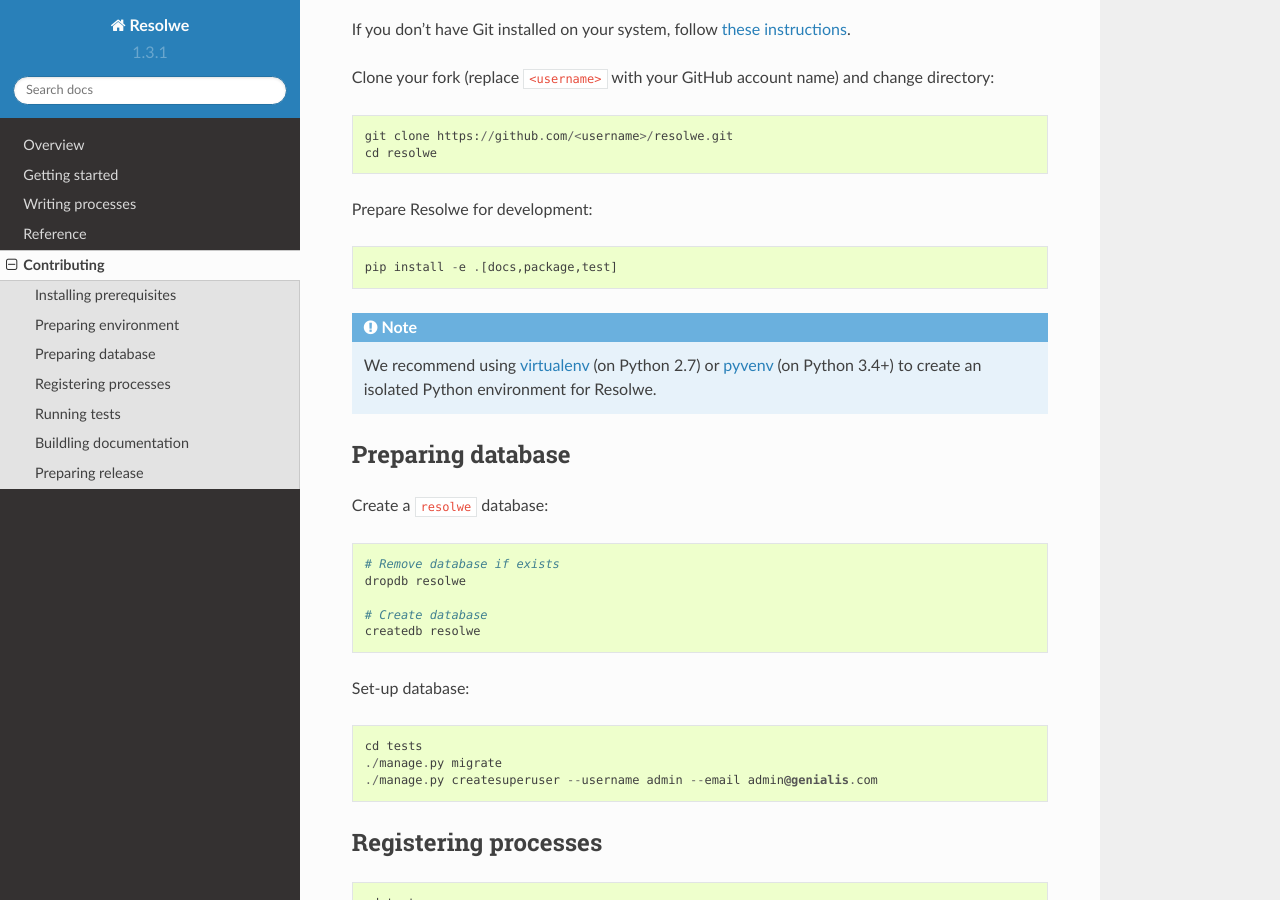
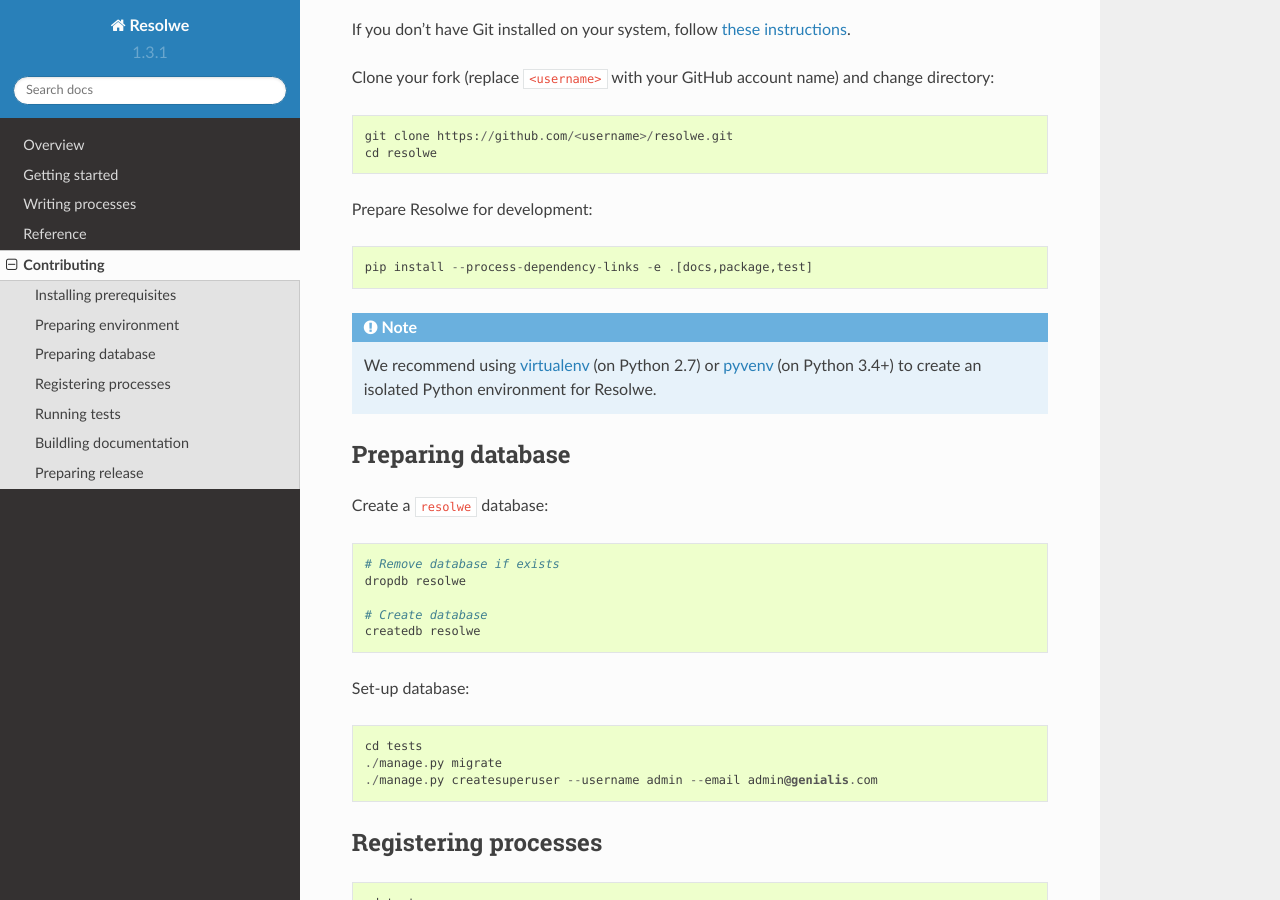
Before and after one commit to genialis/resolwe, a Sphinx documentation site: the page built from docs/contributing.rst, in a window 1280 px wide and 900 px high, scrolled down 741 px. Built offline with Sphinx 7.4.7 and the Read the Docs theme 2.0.0, drawn with Linux system fonts in a browser that asks for light colours.

Commit message:
Ensure we really use our fork of django-autoslug
Add '--process-dependency-links' to Tox commands and documentation.
Specify an exact version of django-autoslug and change it to '1.9.4-dev'
so that it matches the actual version used by our fork.

```diff
--- a/README.rst
+++ b/README.rst
@@ -89,14 +89,14 @@
 
 .. code::
 
-    pip install resolwe
+    pip install --process-dependency-links resolwe
 
 From source
 -----------
 
 .. code::
 
-   pip install https://github.com/genialis/resolwe/archive/<git-tree-ish>.tar.gz
+   pip install --process-dependency-links https://github.com/genialis/resolwe/archive/<git-tree-ish>.tar.gz
 
 where ``<git-tree-ish>`` can represent any commit SHA, branch name, tag name,
 etc. in `Resolwe's GitHub repository`_. For example, to install the latest
@@ -104,7 +104,7 @@
 
 .. code::
 
-   pip install https://github.com/genialis/resolwe/archive/master.tar.gz
+   pip install --process-dependency-links https://github.com/genialis/resolwe/archive/master.tar.gz
 
 .. _`Resolwe's GitHub repository`: https://github.com/genialis/resolwe/
 
--- a/docs/contributing.rst
+++ b/docs/contributing.rst
@@ -52,7 +52,7 @@
 
 Prepare Resolwe for development::
 
-    pip install -e .[docs,package,test]
+    pip install --process-dependency-links -e .[docs,package,test]
 
 .. note::
 
--- a/setup.py
+++ b/setup.py
@@ -49,7 +49,7 @@
         'Django~=1.9.11',
         'djangorestframework>=3.4.0',
         'djangorestframework-filters>=0.9.0',
-        'django-autoslug>=1.9.0',
+        'django-autoslug==1.9.4-dev',
         'django-guardian>=1.4.2',
         'django-mathfilters>=0.3.0',
         # XXX: django-versionfield2 0.5.0 does not work yet:
@@ -66,7 +66,7 @@
     ],
     dependency_links=[
         # Required due to issue https://github.com/neithere/django-autoslug/pull/18.
-        'git+https://github.com/kostko/django-autoslug.git@fix/empty-slug#egg=django-autoslug-1.9.4',
+        'git+https://github.com/kostko/django-autoslug.git@fix/empty-slug#egg=django-autoslug-1.9.4-dev',
     ],
     extras_require={
         'docs':  [
```
Also changed, not shown: 1 other file.
